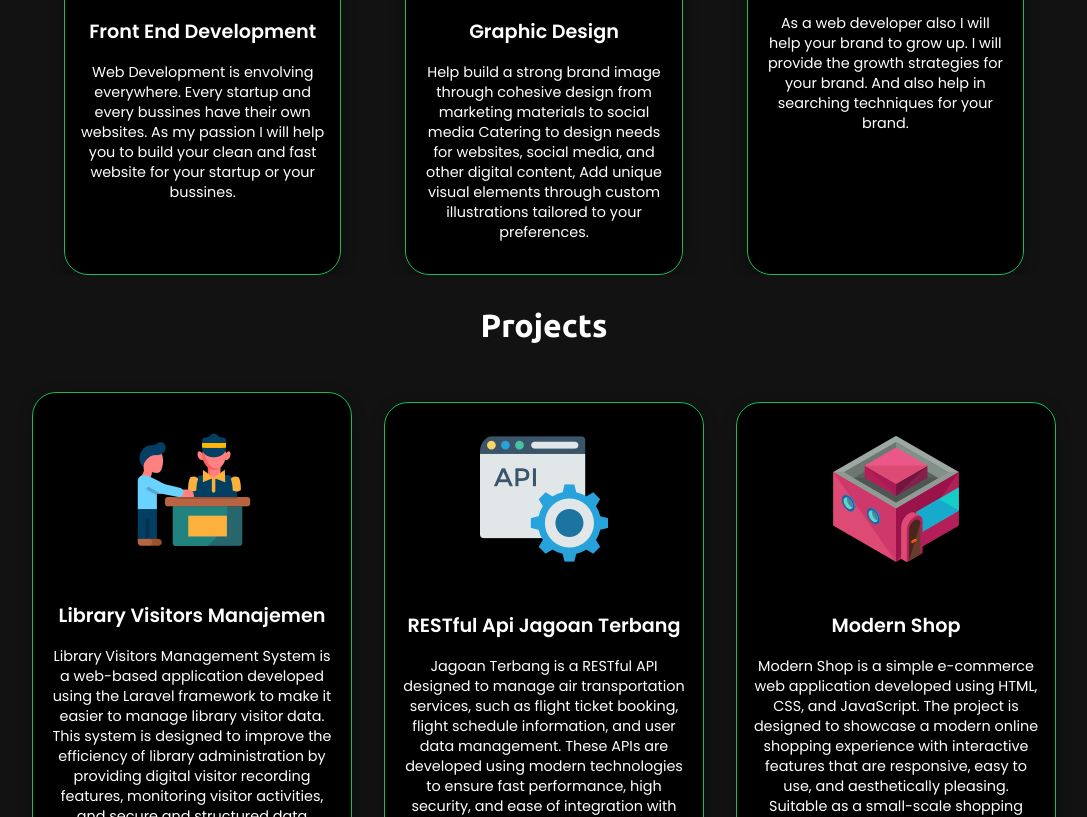
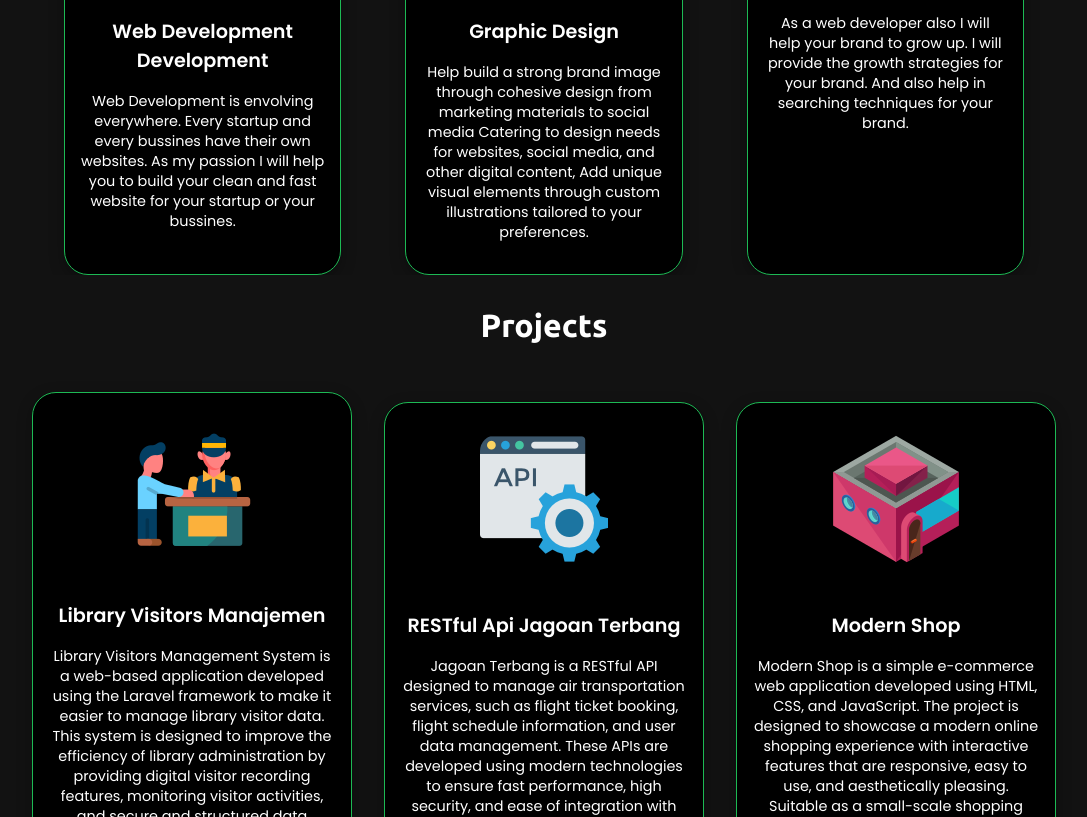
Before and after one commit to paaskall/portofolio, a plain HTML site: page index.html in a window 1280 px wide. Shown: the part 1108-1925 px from the top of the page, without its empty margins (96-1183 px from the left). Drawn offline with Linux system fonts and the light colour scheme.

Commit message:
Correct service title from 'Front End' to 'Web Development'

```diff
--- a/index.html
+++ b/index.html
@@ -153,7 +153,7 @@
         <div class="services-container flex s-center">
             <div class="test-item flex f-col items-center">
                 <img src="7040859.jpg" alt="">
-                <h1 class="t-white poppins">Front End Development</h1>
+                <h1 class="t-white poppins">Web Development Development</h1>
                 <p class="t-white poppins">Web Development is envolving everywhere. Every startup and every bussines
                     have their own websites. As my passion I will help you to build your clean and fast website for your
                     startup or your bussines.</p>
```
